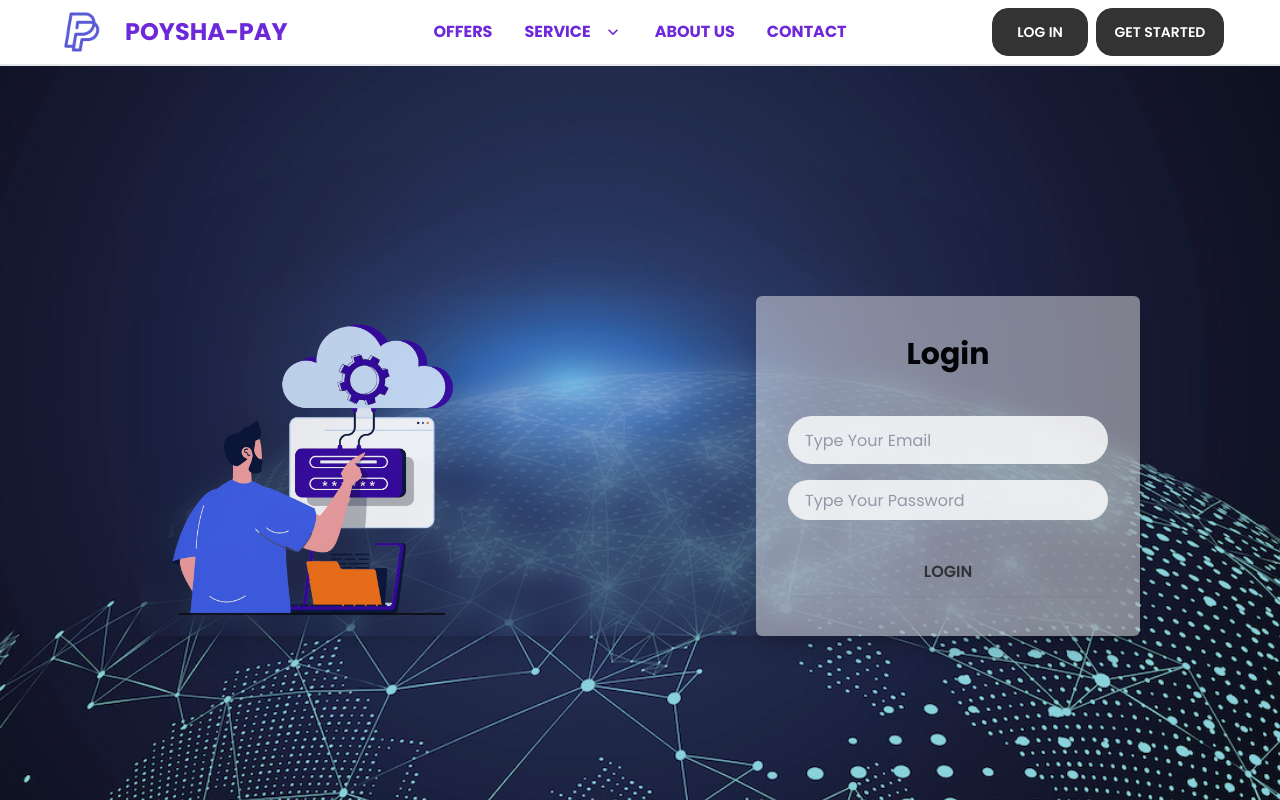
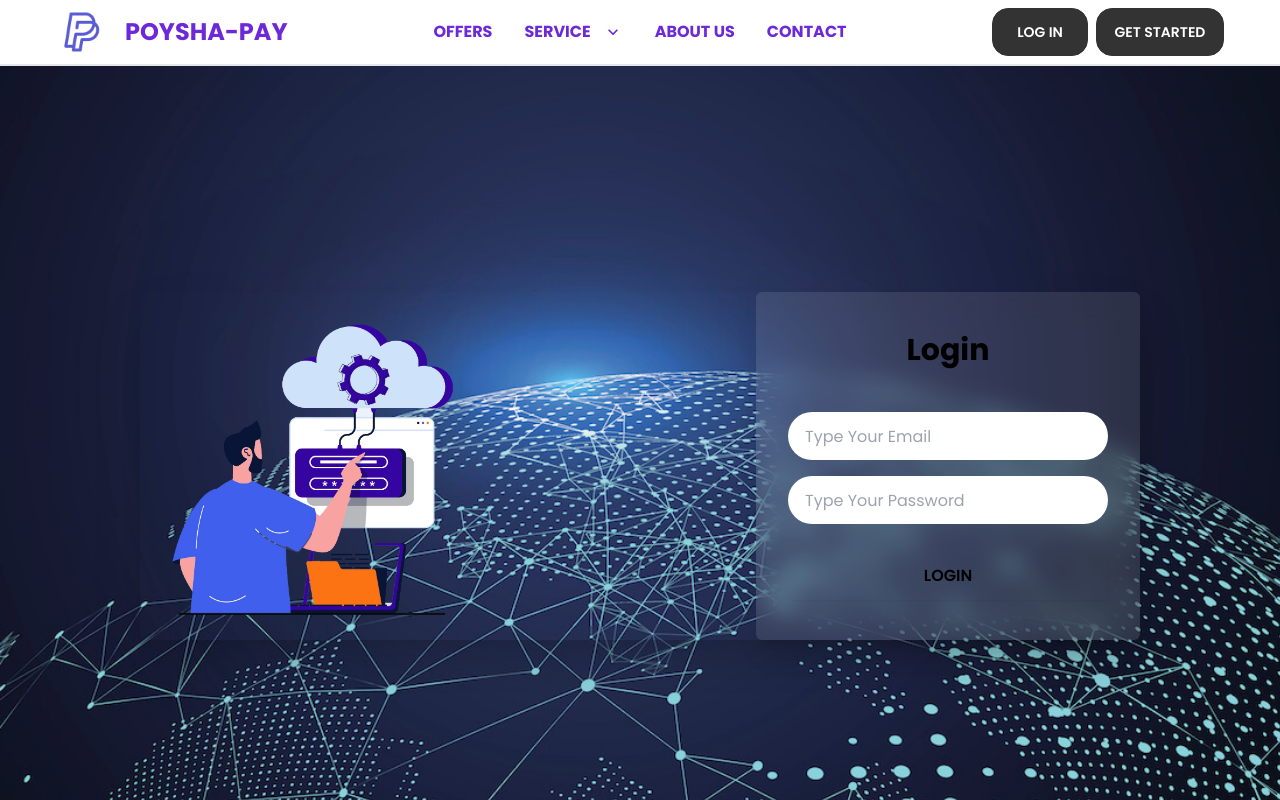
Before and after one commit to grnisna/POYSHA-pay, a React (Create React App) app: page /login in a window 1280 px wide. Shown: the top 800 px of the page. Built offline with nearby package versions, Linux system fonts and the light colour scheme; no server answers.

Commit message:
Add some

```diff
--- a/src/components/Auth/Login/Login.js
+++ b/src/components/Auth/Login/Login.js
@@ -45,21 +45,21 @@ const Login = () => {
     return (
         <div className="flex flex-col items-center justify-center h-screen p-5"
             style={{ backgroundImage: `url(${BGLogin})`, backgroundSize: 'cover' }}>
-            <div className='lg:flex lg:justify-between lg:w-[1000px] lg:shadow-xl  lg:bg-clip-padding lg:backdrop-filter lg:opacity-90 lg:backdrop-blur-md lg:rounded-md'>
+            <div className='lg:flex lg:justify-between lg:w-[1000px] lg:shadow-2xl lg:bg-clip-padding lg:backdrop-filter  lg:rounded-md'>
                 <div className='lg:w-96  md:w-96 sm:w-96 flex items-center '>
                     <img src={LoginImage} alt="" />
                 </div>
 
-                <div className='lg:w-96 md:w-96 sm:w-96 shadow-xl bg-clip-padding backdrop-filter bg-white bg-opacity-50 backdrop-blur-md py-10 px-8 rounded-md'>
+                <div className='lg:w-96 md:w-96 sm:w-96 shadow-xl bg-clip-padding backdrop-filter bg-white bg-opacity-10 backdrop-blur-md py-10 px-8 rounded-md'>
                     <h1 className="mb-10 text-3xl font-bold text-center text-black">Login</h1>
                     <form onSubmit={handleSubmit(onSubmit)}>
                         <div>
                             <input type="email" className='input w-full max-w-md rounded-3xl mt-1 mb-3 '{...register("email")} placeholder="Type Your Email" autocomplete="off" required />
                         </div>
 
-                        <input type="password" className='input w-full max-w-md mt-1 h-10 rounded-3xl'{...register("password")} placeholder="Type Your Password" autocomplete="off" required />
+                        <input type="password" className='input w-full max-w-md mt-1 rounded-3xl'{...register("password")} placeholder="Type Your Password" autocomplete="off" required />
 
-                        <input className='mt-7 bg-white bg-opacity-0 hover:bg-opacity-90 hover:rounded-3xl transition duration-500 rounded-md shadow-sm p-3 w-full font-semibold cursor-pointer' type="submit" value="LOGIN" />
+                        <input className='mt-7 bg-white text-black bg-opacity-0 hover:bg-opacity-90  hover:rounded-3xl transition duration-500 rounded-md shadow-sm p-3 w-full font-semibold cursor-pointer' type="submit" value="LOGIN" />
                     </form>
                 </div>
             </div>
--- a/src/components/Dashboard/Shared/SendMoney.js
+++ b/src/components/Dashboard/Shared/SendMoney.js
@@ -26,6 +26,7 @@ const SendMoney = () => {
                 console.log(result);
                 toast.success('send money successfully')
                 reset();
+                setValue('');
             })
     };
 
@@ -64,9 +65,18 @@ const SendMoney = () => {
                                 required: {
                                     value: true,
                                     message: 'Phone Number is required'
+                                },
+                                pattern: {
+                                    value: /^([+]\d{3}[ ])?\d{4}[ ]?\d{6}$/,
+                                    message: 'Phone Number is invalid'
                                 }
                             })}
                         />
+                        <label class="label">
+                            {errors.receiverNumber?.type === 'required' && <span class="label-text-alt text-red-500">{errors.receiverNumber.message}</span>}
+                            {errors.receiverNumber?.type === 'pattern' && <span class="label-text-alt text-red-500">{errors.receiverNumber.message}</span>}
+
+                        </label>
                     </div>
 
                     <div class="form-control">
@@ -120,7 +130,6 @@ const SendMoney = () => {
                         </label>
                     </div>
                     <input className='input input-bordered w-full cursor-pointer bg-violet-400' type="submit" value="Submit" />
-
                 </form>
             </div>
         </div>
```
